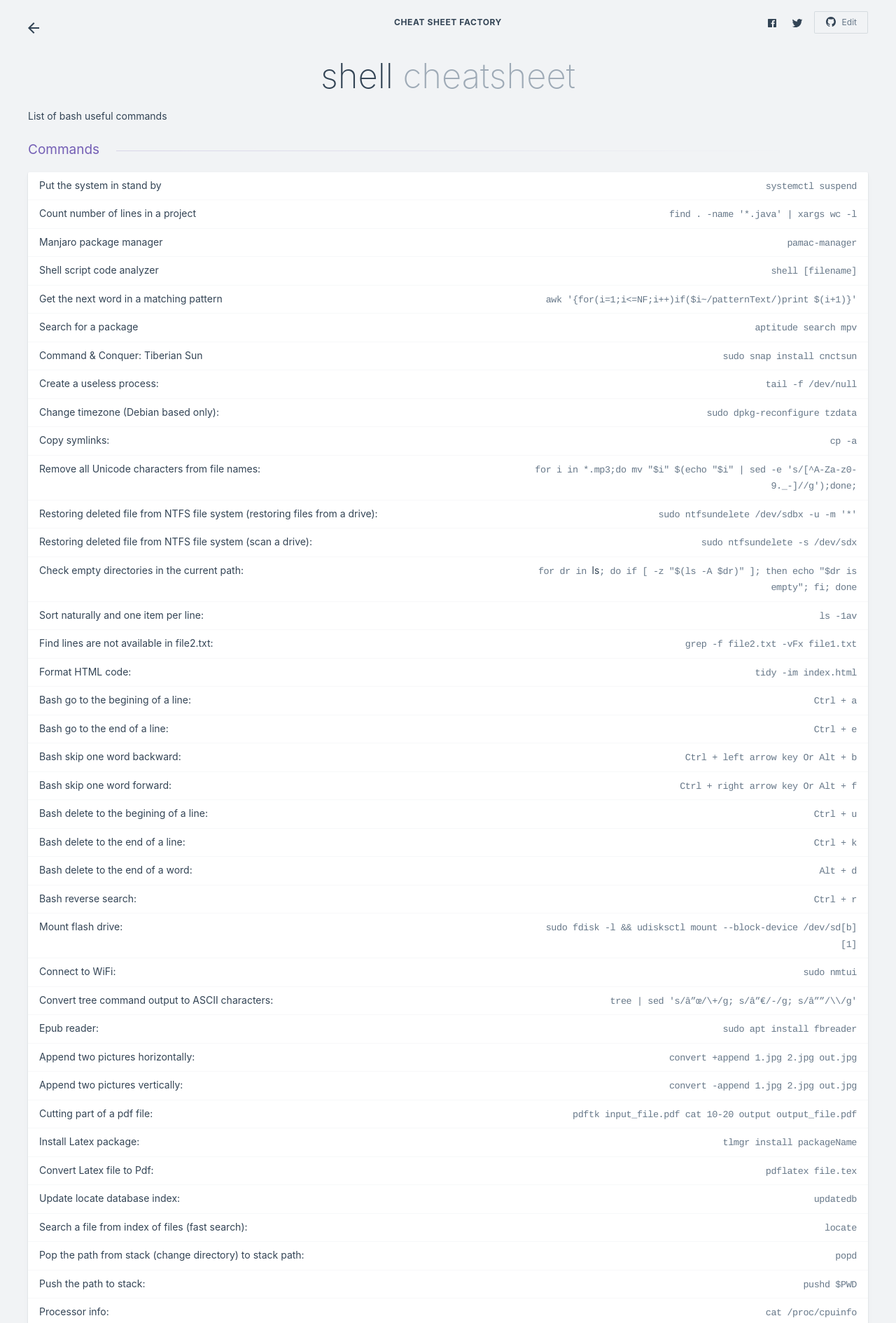
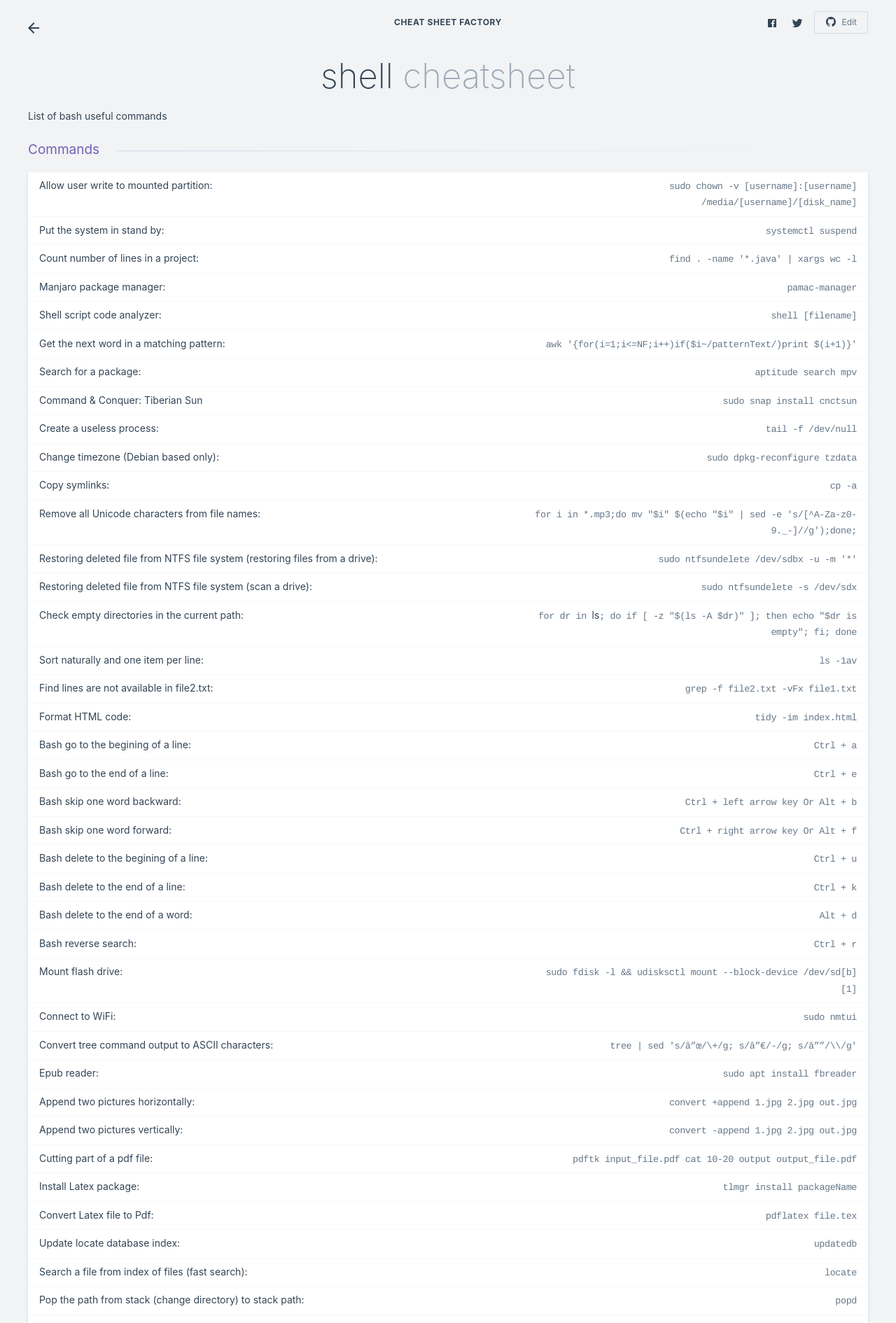
Before and after one commit to kasramp/cheat-sheet-factory, a Jekyll site: the page built from linux/shell.md, in a window 1280 px wide. Shown: the top 1890 px of the page at 70% size. Built offline with Jekyll 4.4.1, drawn with Linux system fonts in a browser that asks for light colours; nearby versions of some CDN libraries.

Commit message:
add new entry to shell.md file

```diff
--- a/linux/shell.md
+++ b/linux/shell.md
@@ -17,12 +17,13 @@ Shortcuts
 
 ### Commands
 
-| Put the system in stand by | `systemctl suspend` |
-| Count number of lines in a project | `find . -name '*.java' | xargs wc -l` |
-| Manjaro package manager | `pamac-manager` |
-| Shell script code analyzer | `shell [filename]` |
-| Get the next word in a matching pattern | `awk '{for(i=1;i<=NF;i++)if($i~/patternText/)print $(i+1)}'` |
-| Search for a package | `aptitude search mpv` |
+| Allow user write to mounted partition: | `sudo chown -v [username]:[username] /media/[username]/[disk_name]` |
+| Put the system in stand by: | `systemctl suspend` |
+| Count number of lines in a project: | `find . -name '*.java' | xargs wc -l` |
+| Manjaro package manager: | `pamac-manager` |
+| Shell script code analyzer: | `shell [filename]` |
+| Get the next word in a matching pattern: | `awk '{for(i=1;i<=NF;i++)if($i~/patternText/)print $(i+1)}'` |
+| Search for a package: | `aptitude search mpv` |
 | Command & Conquer: Tiberian Sun | `sudo snap install cnctsun` |
 | Create a useless process: | `tail -f /dev/null` |
 | Change timezone (Debian based only): | `sudo dpkg-reconfigure tzdata` |
```
Also changed, not shown: other parts of linux/shell.md (+1 -1 lines).
